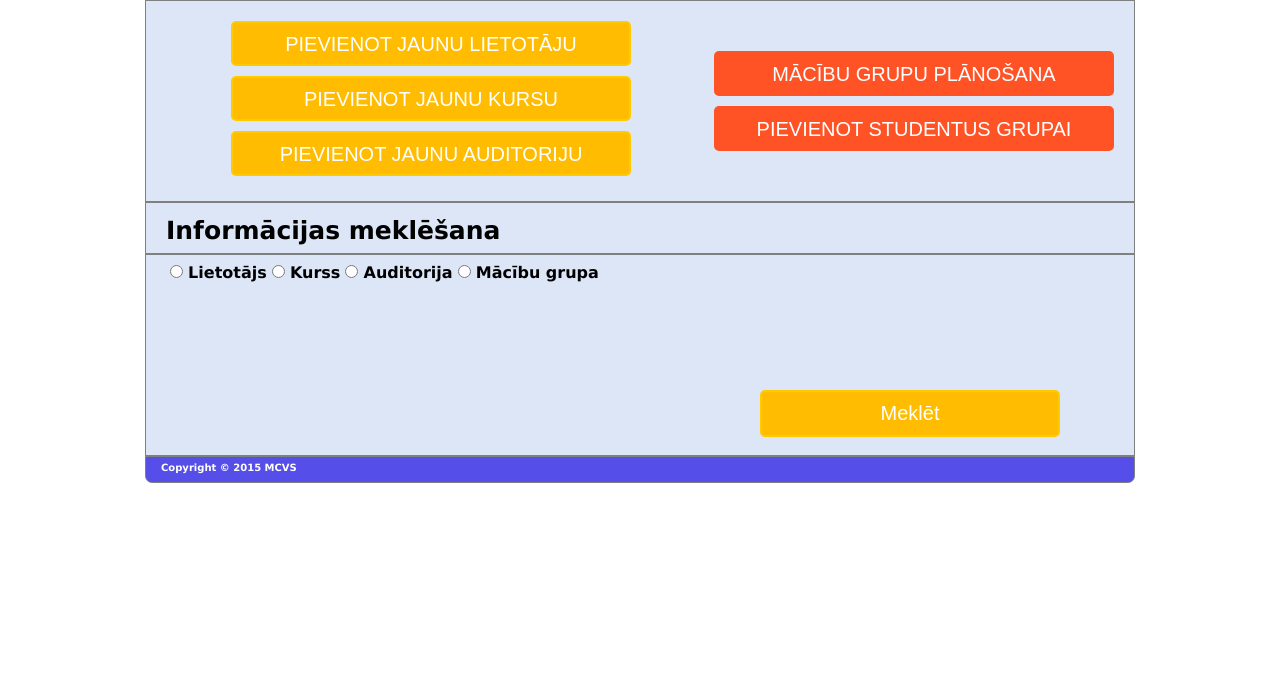
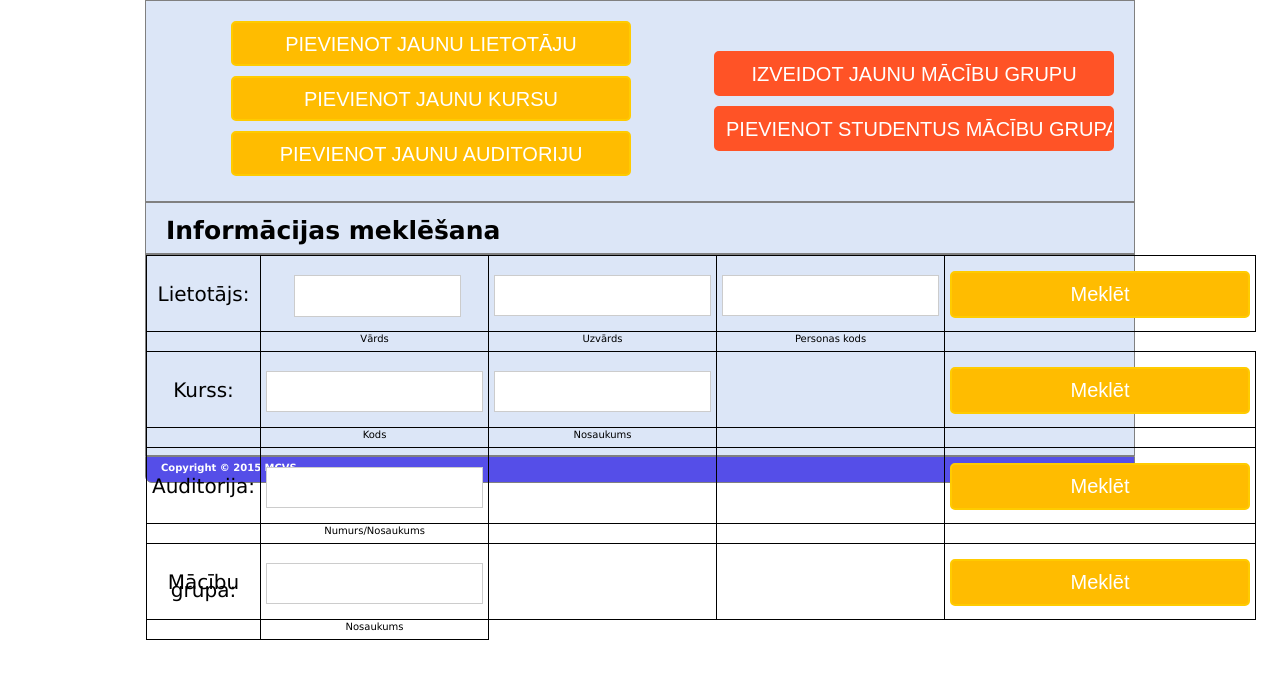
Before and after one commit to KJankovskis/MCVS, a PHP site: page /main.php in a window 1280 px wide. Shown: the part 77-756 px from the top of the page. Run offline with PHP 8.4, Linux system fonts and the light colour scheme; the visitor is signed in with stand-in values (Sample User, id 1); data that the repository does not hold is empty; some libraries are stand-ins or nearby versions.

Commit message:
Pogas un Meklešana
1. Pogu nosaukumi izmainīti
2.Meklēšana izveidota līdzīgaka Kļaviņa prasītajai

```diff
--- a/IS/main.php
+++ b/IS/main.php
@@ -16,61 +16,131 @@ else{
 
             </div>
             <div class="content-right">
-                <input class="addStudent" name="newGroupGroup" type="button" value="MĀCĪBU GRUPU PLĀNOŠANA" onclick="window.open('groupPlanning.php', '_self')"/>
-				<input class="newGroupGroup" name="addStudent" type="button" value="PIEVIENOT STUDENTUS GRUPAI" onclick="window.open('addStudent.php', '_self')"/>
+				<input class="addStudent" name="newGroupGroup" type="button" value="IZVEIDOT JAUNU MĀCĪBU GRUPU" onclick="window.open('groupPlanning.php', '_self')"/>
+				<input class="newGroupGroup" name="addStudent" type="button" value="PIEVIENOT STUDENTUS MĀCĪBU GRUPAI" onclick="window.open('addStudent.php', '_self')"/>
+
+				<!--<form method="post" action="addStudent.php">
+					<input class="addStudent" id="addStudent" name="addStudent" type="submit" value="PIEVIENOT STUDENTUS GRUPAI">
+                </form>
+                <form method="post" action="groupPlanning.php">
+					<input class="newGroupGroup" id="newGroupGroup" name="newGroupGroup" type="submit" value="MĀCĪBU GRUPU PLĀNOŠANA">
+                </form>  -->
             </div>
         </div>
         <div class="topic">
             <p style="font-size:25px;">Informācijas meklēšana</p>
         </div>
         <div class="searchArray">
-            <form action="" method="post">
-            <div class="search-left">
-
-                <label for="person">
-                    <input type="radio" id="person" name="chkPassPort" value="1" onclick="ShowHideDiv()" />
-                    <b>Lietotājs</b>
-                </label>
-                <label for="course">
-                    <input type="radio" id="course" name="chkPassPort" value="2" onclick="ShowHideDiv()" />
-                    <b>Kurss</b>
-                </label>
-
-                <label for="room">
-                    <input type="radio" id="room" name="chkPassPort" value="3" onclick="ShowHideDiv()" />
-                    <b>Auditorija</b>
-                </label>
-                <label for="group">
-                    <input type="radio" id="group" name="chkPassPort" value="4" onclick="ShowHideDiv()" />
-                    <b>Mācību grupa</b>
-                </label>
-<!--____________________________________________________________________-->
-                <div id="showPerson" style="display: none">
-                    Vārds: <input type="text" id="name" name="name"/><br>
-                    Uzvārds:<input type="text" id="surname" name="surname"/><br>
-                    Personas kods: <input type="text" id="peronID" name="peronID"/>
-                </div>
- <!--____________________________________________________________________-->
-                <div id="showCourse" style="display: none">
-                    Kursa kods: <input type="text" id="courseID" name="courseID"/><br>
-                    Kursa nosaukums:<input type="text" id="courseName" name="courseName"/><br>
-                </div>
- <!--____________________________________________________________________-->
-                <div id="showRoom" style="display: none">
-                    Auditorijas numurs vai nosaukums:<input type="text" id="roomName" name="roomName"/><br>
-                </div>
-<!--____________________________________________________________________-->
-                <div id="showGroup" style="display: none">
-                    Mācību grupas nosaukums:<input type="text" id="groupName" name="groupName"/><br>
-                </div>
-<!--____________________________________________________________________-->
-            </div>
-            <div class="search-right">
-            <?php
-                print "<input class=\"searchButton\" type=\"Submit\" name=\"Submit\" value=\"Meklēt\"> ";
-            ?>
-            </div>
-                </form>
+			<table id="searchInfo" width="80%">
+			<form action="" method="post">
+				<tr height="20px" style="font-size:10px; text-align: center; line-height: 0.3;">
+					<td width="20%" class="allBorder">
+						<label style="font-size:20px;">Lietotājs: </label>
+					</td>
+					<td width="20%" class="allBorder">
+						<input id="name" type="text" name="name"/>
+					</td>
+					<td width="20%" class="allBorder">
+						<input id="surname" type="text" name="surname" />
+					</td>
+					<td width="20%" class="allBorder">
+						<input id="peronID" type="text" name="peronID" />
+					</td>
+					<td width="5%" class="allBorder">
+						<input type="hidden" name="chkPassPort" value="1">
+						<input type="Submit" id="searchInformation" name="Submit" value="Meklēt">
+					</td>
+				</tr>
+				</form>
+				<tr height="20px" style=" font-size:10px; text-align: center; line-height: 0.3;">
+					<td width="20%" class="LRborder"></td>
+					<td width="20%" class="LRborder">
+						<label class="searchPerson">Vārds</label>
+					</td>
+					<td width="20%" class="LRborder">
+						<label class="searchPerson">Uzvārds</label>
+					</td>
+					<td width="20%" class="LRborder">
+						<label class="searchPerson">Personas kods</label>
+					</td>
+				</tr>
+				<form action="" method="post">
+				<tr height="20px" style=" font-size:10px; text-align: center; line-height: 0.3;">
+					<td width="20%" class="LRBborder">
+						<label style="font-size:20px;">Kurss: </label>
+					</td>
+					<td width="20%" class="LRborder">
+						<input id="courseID" type="text" name="courseID"/>
+					</td>
+					<td width="20%" class="LRborder">
+						<input id="courseName" type="text" name="courseName" />
+					</td>
+					<td width="20%" class="LRborder"></td>
+					<td width="5%" class="LRborder">
+						<input type="hidden" name="chkPassPort" value="2">
+						<input type="Submit" id="searchInformation" name="Submit" value="Meklēt">
+					</td>
+				</tr>
+				</form>
+				<tr height="20px" style=" font-size:10px; text-align: center; line-height: 0.3;">
+					<td width="20%" class="LRborder"></td>
+					<td width="20%" class="LRTborder">
+						<label id="searchCourse">Kods</label>
+					</td>
+					<td width="20%"class="LRTborder">
+						<label id="searchCourse">Nosaukums</label>
+					</td>
+					<td class="LRTborder"></td>
+					<td class="LRTborder"></td>
+				</tr>
+				<form action="" method="post">
+				<tr height="20px" style=" font-size:10px; text-align: center; line-height: 0.3;">
+					<td width="20%" class="LRBborder">
+						<label style="font-size:20px;">Auditorija: </label>
+					</td>
+					<td width="20%" class="LRborder">
+						<input id="roomName" type="text" name="roomName"/>
+					</td>
+					<td width="20%" class="LRborder"></td>
+					<td width="20%" class="LRborder"></td>
+					<td width="5%" class="LRborder">
+						<input type="hidden" name="chkPassPort" value="3">
+						<input type="Submit" id="searchInformation" name="Submit" value="Meklēt">
+					</td>
+				</tr>
+				</form>
+				<tr height="20px" style=" font-size:10px; text-align: center; line-height: 0.3;">
+					<td width="20%" class="LRborder"></td>
+					<td width="20%" class="LRTborder">
+						<label id="searchRoom">Numurs/Nosaukums</label>
+					</td>
+					<td width="20%" class="LRTborder"></td>
+					<td width="20%" class="LRTborder"></td>
+					<td width="5%" class="LRTborder"></td>
+				</tr>
+				<form action="" method="post">
+				<tr height="20px" style=" font-size:10px; text-align: center; line-height: 0.3;">
+					<td width="20%" class="LRBborder">
+						<label style="font-size:20px;">Mācību grupa: </label>
+					</td>
+					<td width="20%" class="LRBborder">
+						<input id="groupName" type="text" name="groupName"/>
+					</td>
+					<td width="20%" class="LRBborder"></td>
+					<td width="20%" class="LRBborder"></td>
+					<td width="5%" class="LRBborder">
+						<input type="hidden" name="chkPassPort" value="4">
+						<input type="Submit" id="searchInformation" name="Submit" value="Meklēt">
+					</td>
+				</tr>
+				</form>
+				<tr height="20px" style=" font-size:10px; text-align: center; line-height: 0.3;">
+					<td width="20%" class="allBorder"></td>
+					<td width="20%" class="allBorder">
+						<label id="searchGroup">Nosaukums</label>
+					</td>
+				</tr>
+			</table>
         </div>
 <?php
     if(isset($_REQUEST['Submit']))
```
